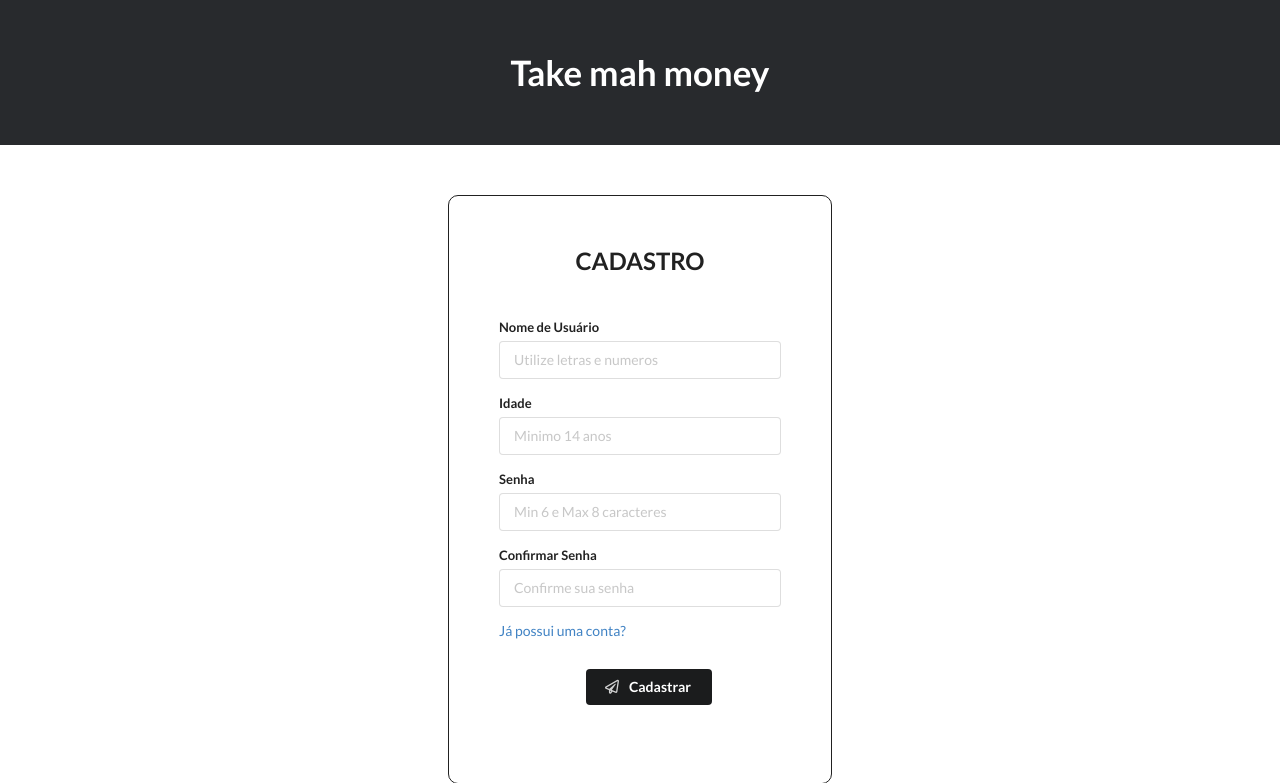
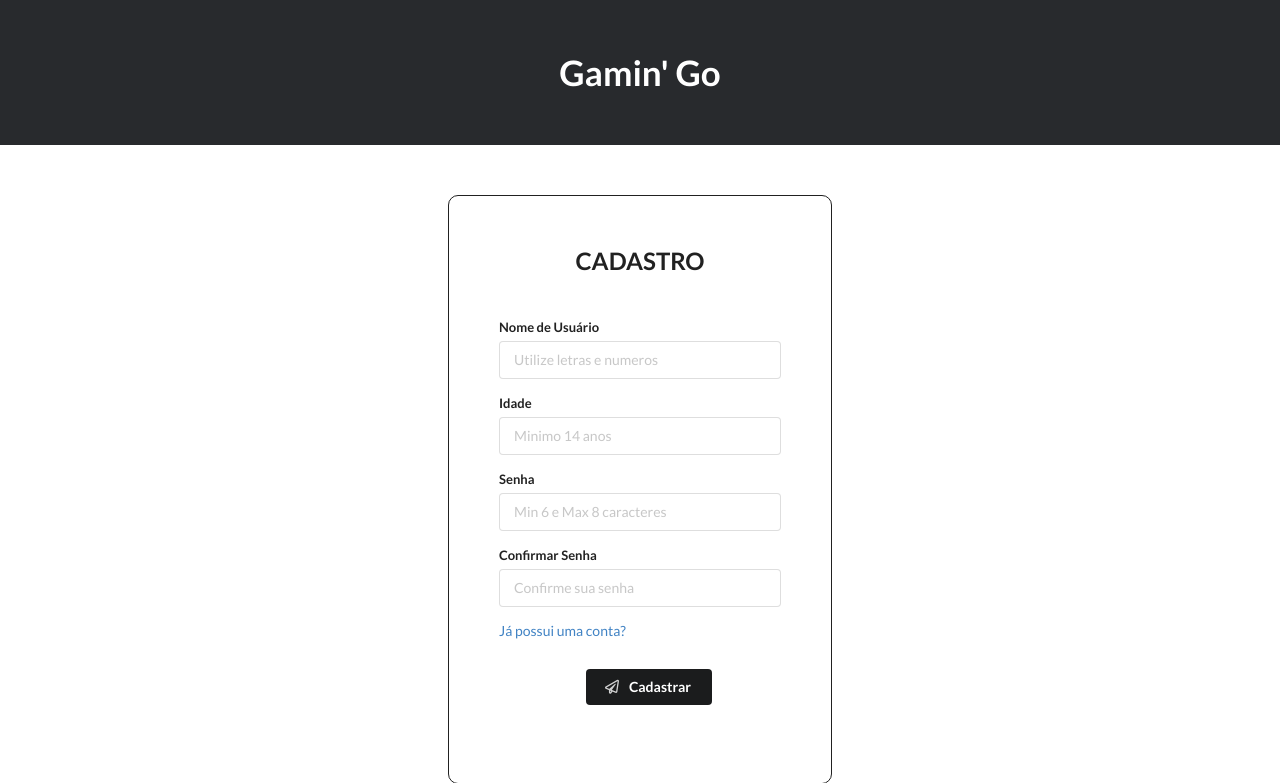
Before and after one commit to IsaqueSantosSilva/Web-Projeto, a PHP site: page /register/index.php in a window 1280 px wide. Shown: the top 783 px of the page. Run offline with PHP 8.4, Linux system fonts and the light colour scheme.

Commit message:
Changes
Name changes

```diff
--- a/login/index.php
+++ b/login/index.php
@@ -14,7 +14,7 @@
 </head>
 <body>
 	<header>
-		<h1>Take mah money</h1>
+		<h1>Gamin' Go</h1>
 	</header>
 
 	<form class="ui form" method="POST" action=" <? $_SERVER['PHP_SELF'] ?>">
--- a/mainpage/index.php
+++ b/mainpage/index.php
@@ -21,7 +21,7 @@ if (isset($_POST['logoutbtn'])) {
 
 
 	<header class="sticky">
-		<h1>Take mah money</h1>
+		<h1>Gamin' Go</h1>
 
 		<!-- Dados de login -->
 		<div class="login-data">
--- a/register/index.php
+++ b/register/index.php
@@ -13,7 +13,7 @@ if (isset($_POST['btn'])) {
 </head>
 <body>
 	<header>
-		<h1>Take mah money</h1>
+		<h1>Gamin' Go</h1>
 	</header>
 
 	<form class="ui form" method="POST" action=" <? $_SERVER['PHP_SELF'] ?>">
```
